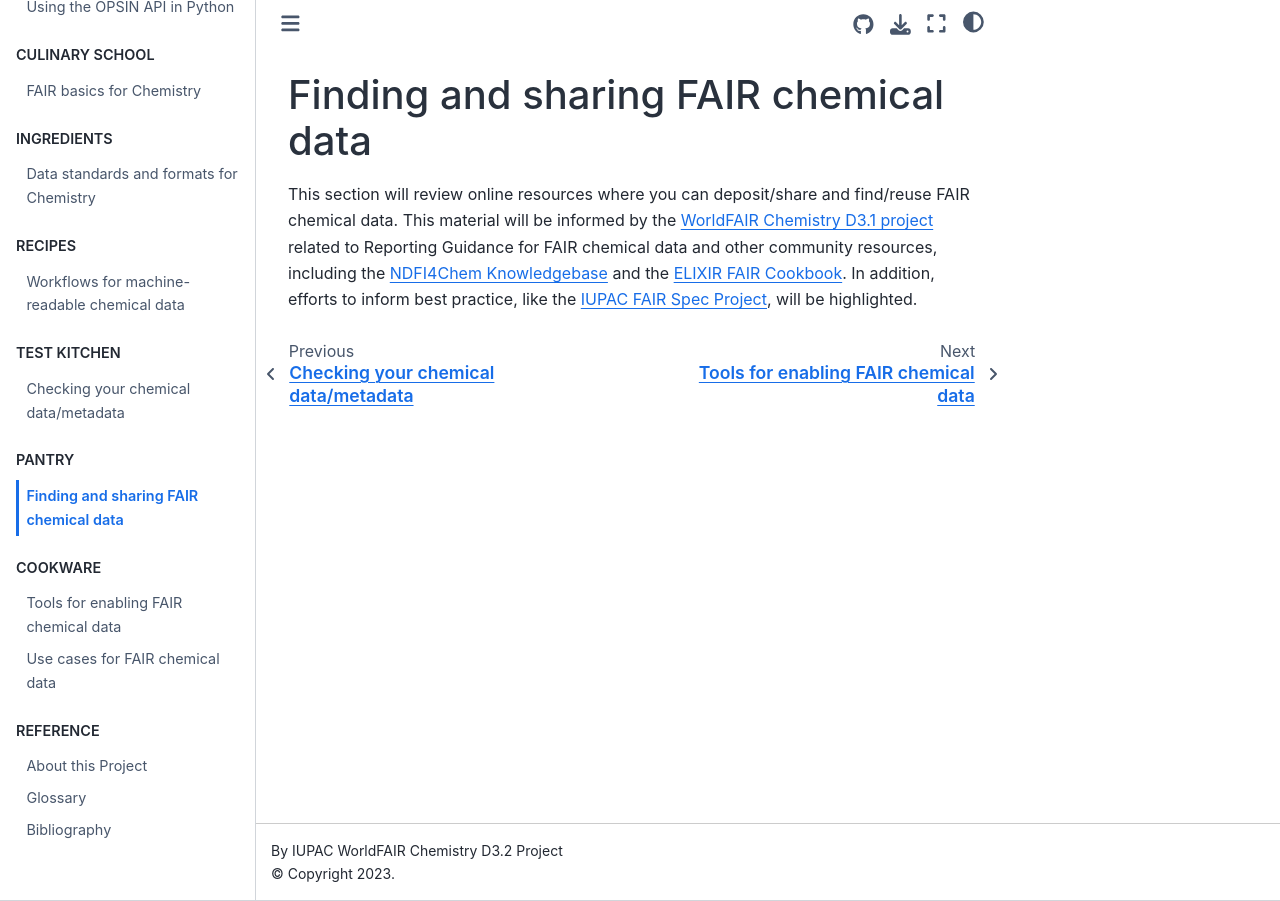
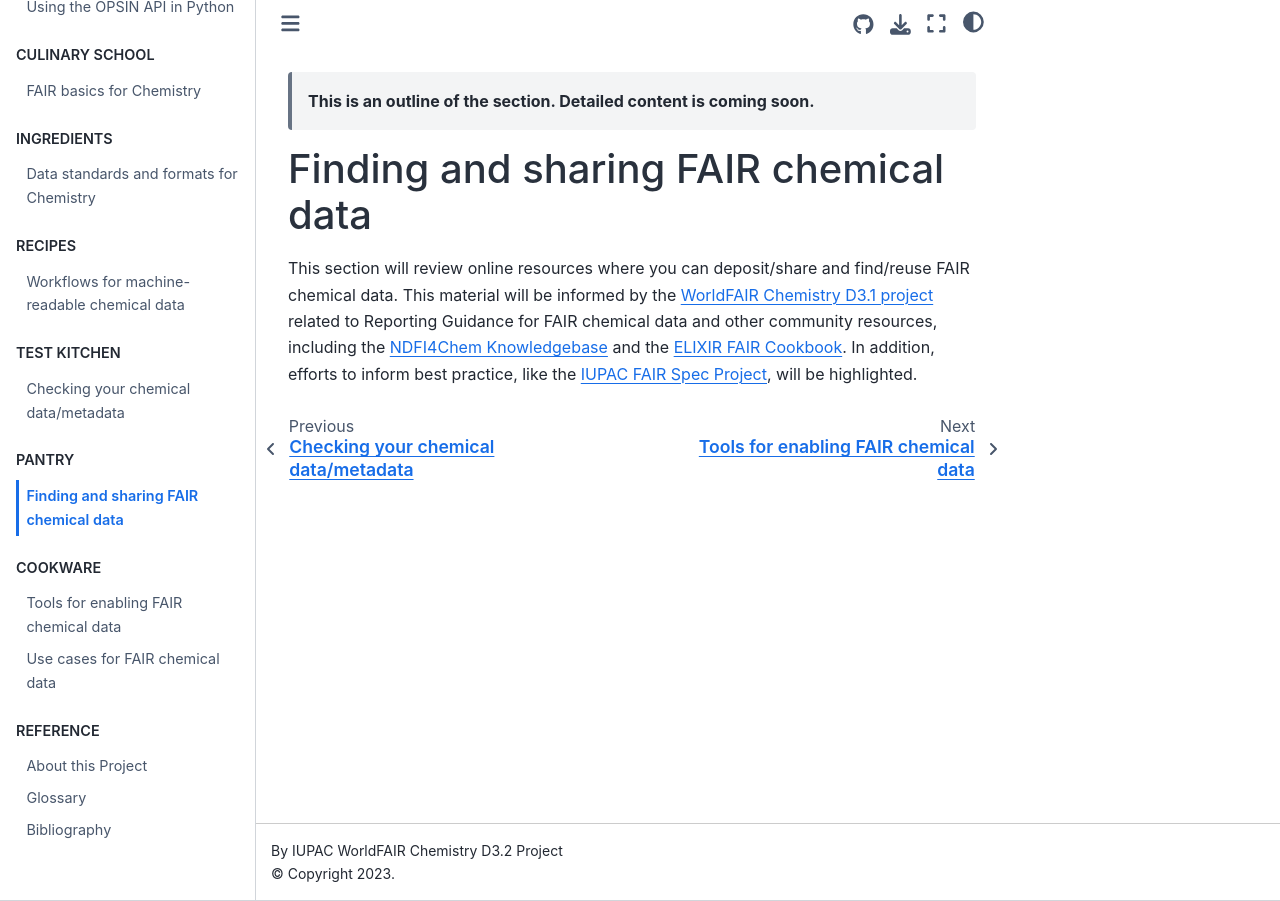
Before and after one commit to IUPAC/WFChemCookbook, a Jupyter Book: the page built from book/pantry.md, in a window 1280 px wide. Built offline with Jupyter Book 1.0.4 settings and Sphinx 7.4.7 and the Sphinx Book theme 1.1.4, drawn with Linux system fonts in a browser that asks for light colours.

Commit message:
Add a coming soon note to the pantry.md

```diff
--- a/book/pantry.md
+++ b/book/pantry.md
@@ -1,3 +1,4 @@
+> **This is an outline of the section. Detailed content is coming soon.**
 # Finding and sharing FAIR chemical data
 
 This section will review online resources where you can deposit/share and find/reuse FAIR chemical data. This material
```
